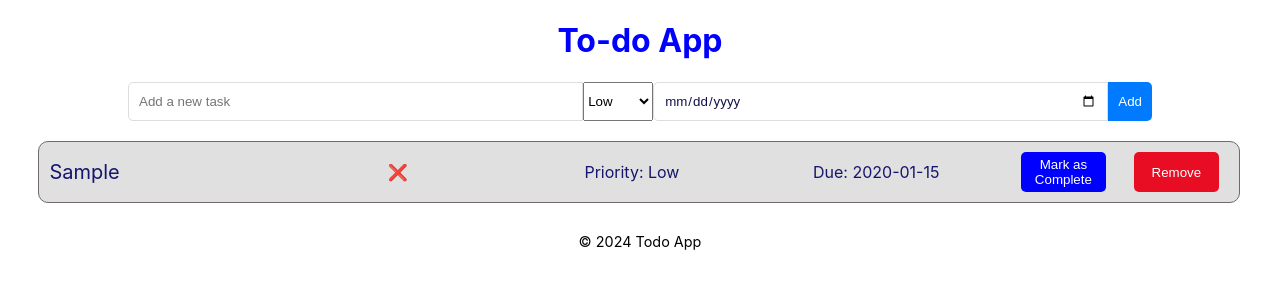
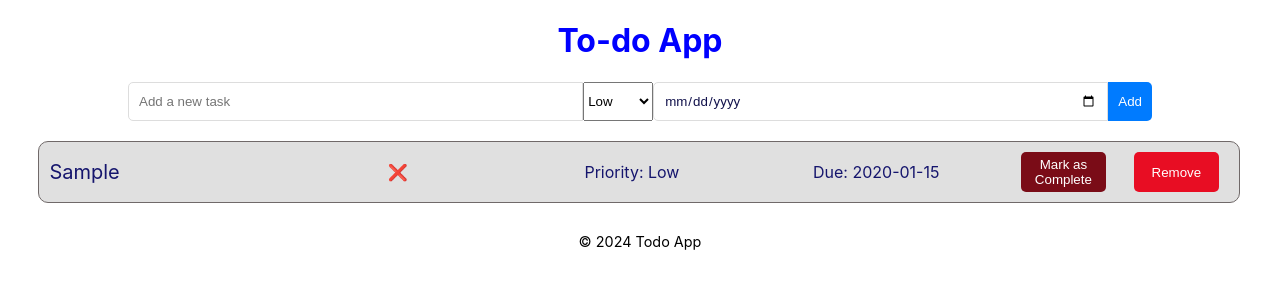
Before and after one commit to davidxv15/ToDo, a React (Create React App) app: page / in a window 1280 px wide. Both pictures are taken after typing "Sample", "2020-01-15" into the empty fields and a click on the button "Add". Shown: the top 300 px of the page. Built offline with nearby package versions, Linux system fonts and the light colour scheme.

Commit message:
btn color

```diff
--- a/src/components/TodoItem.jsx
+++ b/src/components/TodoItem.jsx
@@ -37,7 +37,7 @@ const TodoItem = ({
 
       <span className="actions">
       <button
-        style={{ backgroundColor: "blue" }}
+        style={{ backgroundColor: "rgb(122, 12, 23)" }}
         onClick={() => toggleComplete(index)}
       >
         {completed ? "Mark as Incomplete" : "Mark as Complete"}
```
